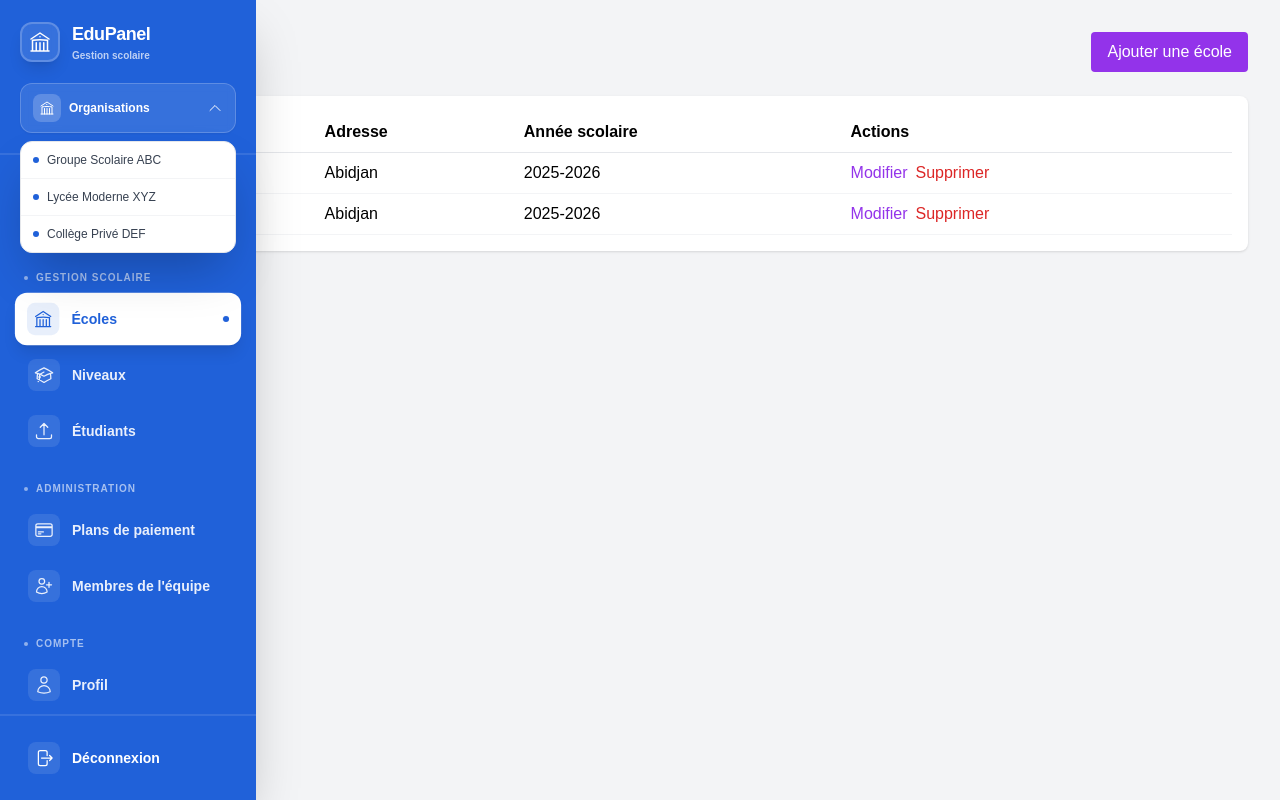
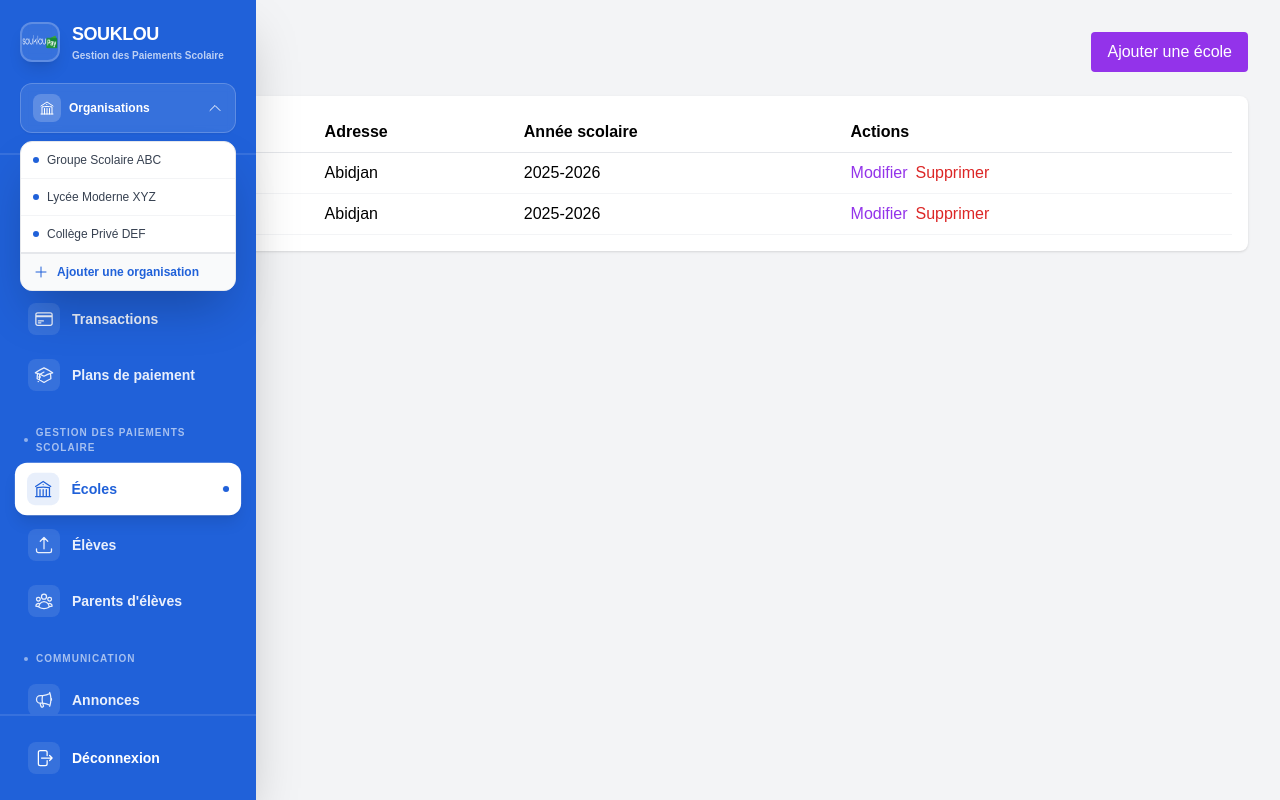
Before and after one commit to PaterneSeka1/SOUKLOU, a React app in the folder frontend/: page /admin/schools in a window 1280 px wide. Both pictures are taken after a click on the button "Organisations". Built offline with nearby package versions, Linux system fonts and the light colour scheme; the HTML template or start-up script is replaced by a standard one.

Commit message:
[ADD] : add link (notification, parent d'élèves, annonce) in SideBar

```diff
--- a/frontend/src/components/admin/Sidebar.tsx
+++ b/frontend/src/components/admin/Sidebar.tsx
@@ -13,6 +13,9 @@ import {
   XMarkIcon,
   PlusIcon,
   ChevronDownIcon,
+  UserGroupIcon,
+  MegaphoneIcon,
+  BellIcon,
 } from "@heroicons/react/24/outline"
 
 export function Sidebar() {
@@ -36,14 +39,29 @@ export function Sidebar() {
 
   const hasMultipleOrgs = user.organizations.length > 1
 
-  // 🔹 Sections alignées avec Actions rapides
+  // 🔹 Sections alignées avec la plateforme de paiement SOUKLOU
   const sections = [
     {
       title: "Tableau de bord",
       links: [{ label: "Dashboard", icon: HomeIcon, to: "/admin/dashboard" }],
     },
     {
-      title: "Gestion scolaire",
+      title: "Paiements",
+      links: [
+        {
+          label: "Transactions",
+          icon: CreditCardIcon,
+          to: "/admin/payments/transactions",
+        },
+        {
+          label: "Plans de paiement",
+          icon: AcademicCapIcon,
+          to: "/admin/payments/plans",
+        },
+      ],
+    },
+    {
+      title: "Gestion des Paiements Scolaire",
       links: [
         {
           label: "Écoles",
@@ -51,25 +69,35 @@ export function Sidebar() {
           to: "/admin/schools",
         },
         {
-          label: "Niveaux",
-          icon: AcademicCapIcon,
-          to: "/admin/grades",
+          label: "Élèves",
+          icon: ArrowUpTrayIcon,
+          to: "/admin/students",
         },
         {
-          label: "Étudiants",
-          icon: ArrowUpTrayIcon,
-          to: "/admin/students",
+          label: "Parents d'élèves",
+          icon: UserGroupIcon,
+          to: "/admin/parents",
+        },
+      ],
+    },
+    {
+      title: "Communication",
+      links: [
+        {
+          label: "Annonces",
+          icon: MegaphoneIcon,
+          to: "/admin/announcements",
+        },
+        {
+          label: "Notifications",
+          icon: BellIcon,
+          to: "/admin/notifications",
         },
       ],
     },
     {
       title: "Administration",
       links: [
-        {
-          label: "Plans de paiement",
-          icon: CreditCardIcon,
-          to: "/admin/payments/plans",
-        },
         {
           label: "Membres de l'équipe",
           icon: UserPlusIcon,
@@ -86,7 +114,12 @@ export function Sidebar() {
   // 🔹 Animation mobile
   const [menuHeight, setMenuHeight] = useState(0)
   useEffect(() => {
-    if (menuRef.current) setMenuHeight(menuRef.current.scrollHeight)
+    if (menuRef.current) {
+      // Calculer la hauteur disponible (viewport height - navbar height)
+      const viewportHeight = window.innerHeight
+      const navbarHeight = 88 // hauteur de la navbar mobile
+      setMenuHeight(viewportHeight - navbarHeight)
+    }
   }, [isOpen])
 
   // 🔹 Fermer dropdown org au clic extérieur
@@ -138,6 +171,19 @@ export function Sidebar() {
                   </div>
                 </button>
               ))}
+              {/* Bouton d'ajout dans le dropdown */}
+              <button
+                onClick={() => {
+                  console.log("Ajouter une nouvelle organisation")
+                  setOrgDropdownOpen(false)
+                }}
+                className="w-full text-left px-3 py-2.5 bg-gray-50 hover:bg-gray-100 transition-all duration-200 text-xs font-semibold text-[#2061D9] border-t-2 border-gray-200"
+              >
+                <div className="flex items-center gap-2">
+                  <PlusIcon className="w-4 h-4" />
+                  Ajouter une organisation
+                </div>
+              </button>
             </div>
           )}
         </>
@@ -157,12 +203,13 @@ export function Sidebar() {
       {/* 🔹 NAVBAR MOBILE */}
       <div className="lg:hidden fixed top-0 left-0 right-0 z-50 bg-white shadow-lg px-6 py-5 flex items-center justify-between border-b-2 border-gray-100">
         <div className="flex items-center gap-3">
+          {/* Logo ou icône dans mobile */}
           <div className="w-12 h-12 rounded-2xl bg-[#2061D9] flex items-center justify-center shadow-lg">
-            <BuildingLibraryIcon className="w-7 h-7 text-white" />
+            <img src="/logo1.png" alt="Logo" className="h-8 w-auto" />
           </div>
           <div>
-            <div className="text-xl font-bold text-gray-900 tracking-tight">EduPanel</div>
-            <div className="text-xs text-gray-500 font-medium">Gestion scolaire</div>
+            <div className="text-lg font-bold text-gray-900 tracking-tight">SOUKLOU</div>
+            <div className="text-xs text-gray-500 font-medium">Gestion des Paiements Scolaire</div>
           </div>
         </div>
         <button
@@ -187,9 +234,9 @@ export function Sidebar() {
         style={{
           maxHeight: isOpen ? `${menuHeight}px` : "0px",
         }}
-        className="lg:hidden fixed top-[88px] left-0 right-0 z-40 bg-white overflow-hidden transition-all duration-300 ease-out shadow-2xl border-b-2 border-gray-200"
+        className="lg:hidden fixed top-[88px] left-0 right-0 bottom-0 z-40 bg-white overflow-y-auto transition-all duration-300 ease-out shadow-2xl border-b-2 border-gray-200"
       >
-        <div className="p-6 space-y-6">
+        <div className="p-6 space-y-6 pb-6">
           <OrgButton />
 
           {sections.map((section) => (
@@ -247,13 +294,13 @@ export function Sidebar() {
         <div className="p-5 border-b-2 border-white/10">
           <div className="flex items-center gap-3 mb-5">
             <div className="w-10 h-10 rounded-xl bg-white/10 backdrop-blur-sm shadow-lg flex items-center justify-center border-2 border-white/20">
-              <BuildingLibraryIcon className="w-6 h-6 text-white" />
+              <img src="/logo4.png" alt="Logo" className="h-6 w-auto" />
             </div>
             <div>
-              <div className="text-lg font-bold text-white tracking-tight">
-                EduPanel
+              <div className="text-lg font-bold text-white tracking-tight">SOUKLOU</div>
+              <div className="text-[10px] text-white/70 font-semibold">
+                Gestion des Paiements Scolaire
               </div>
-              <div className="text-[10px] text-white/70 font-semibold">Gestion scolaire</div>
             </div>
           </div>
           <OrgButton />
```
Also changed, not shown: frontend/public/logo4.png (added).
